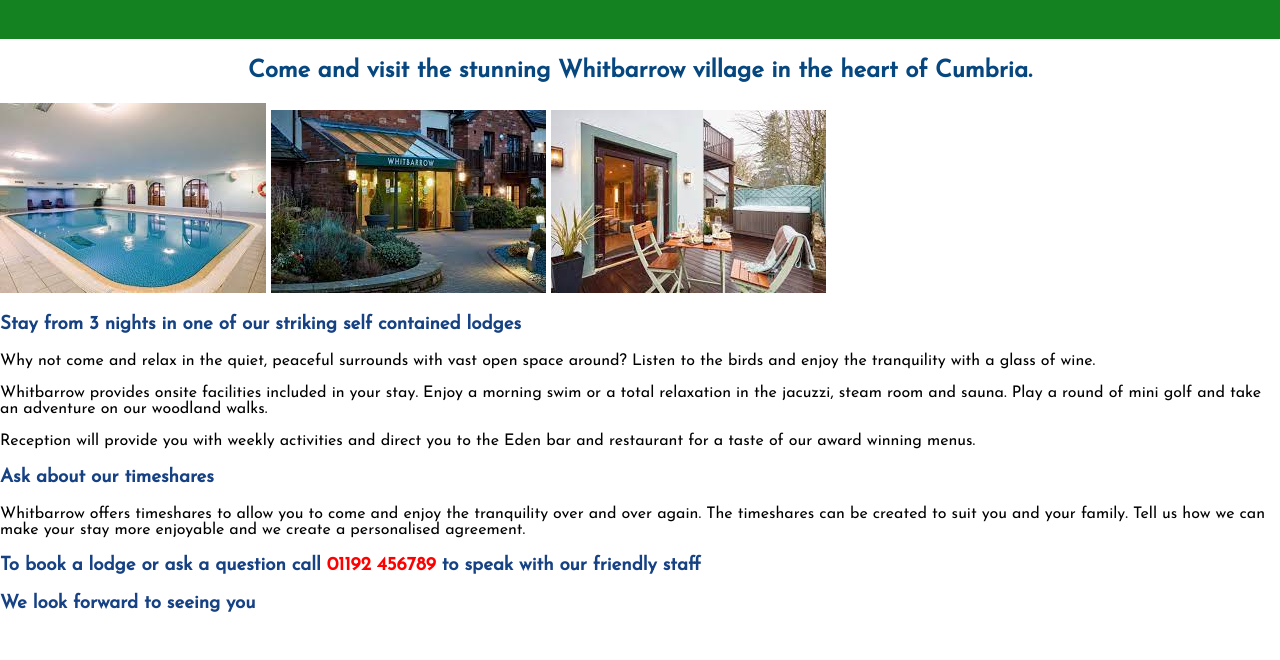
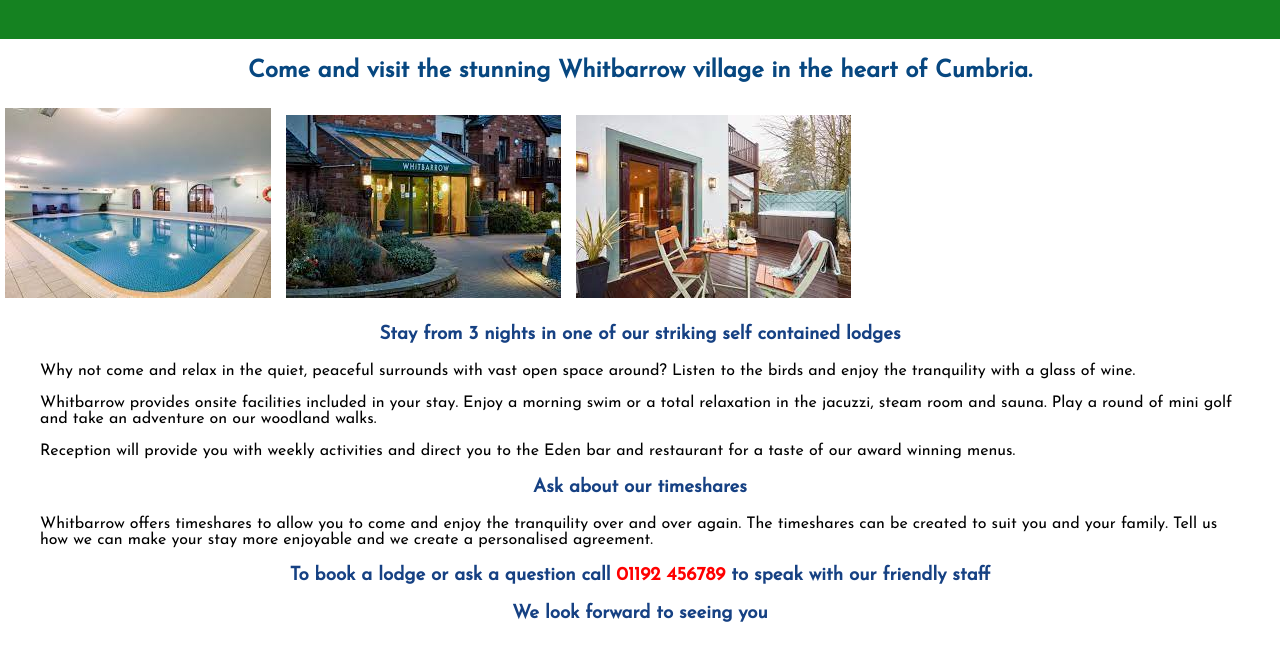
Before and after one commit to JCPeers/Practice-project, a plain HTML site: page practice.html/index.html in a window 1280 px wide. Shown: the part 76-736 px from the top of the page. Drawn offline with Linux system fonts and the light colour scheme.

Commit message:
Created divs- working on centering the images

```diff
--- a/css/practice.css
+++ b/css/practice.css
@@ -23,6 +23,22 @@ h3 {
 color: #164183;
 }
 
+.main-section {
+    margin: 0 40px;
+}
+
+.main-sections{
+    text-align: center;
+
+}
+
+.image-whitbarrow{
+   padding: 5px;
+   display: inline-block;
+
+
+}
+
 
 
 
@@ -30,3 +46,7 @@ color: #164183;
 .tele-number {
     color: red;
 }
+.footer-section {
+    margin: 0 40px;
+    text-align: center;
+}
--- a/practice.html/index.html
+++ b/practice.html/index.html
@@ -16,26 +16,31 @@
 <main>
 <h2 class="intro-para"> Come and visit the stunning Whitbarrow village in the heart of Cumbria.</h2>
  <!-- TODO: center the pictures, create space between -->
-<img src="../images-whitbarrow/swimming-pool.jpg" alt="swimming pool">
-<img src="../images-whitbarrow/whitbarrow-reception.jpg" alt="the front of Whitbarrow village reception">
-<img src="../images-whitbarrow/lodge-2.jpg" alt="an outdoor patio with garden furniture and hot tub">
-<h3> Stay from 3 nights in one of our striking self contained lodges </h3>
+<div class="images-whitbarrow">
+ <div class="image-whitbarrow"><img src="../images-whitbarrow/swimming-pool.jpg" alt="swimming pool"> </div>
+<div class="image-whitbarrow"><img src="../images-whitbarrow/whitbarrow-reception.jpg" alt="the front of Whitbarrow village reception"></div>
+<div class="image-whitbarrow"><img src="../images-whitbarrow/lodge-2.jpg" alt="an outdoor patio with garden furniture and hot tub"></div>
+</div>
+<div class="main-section">
+    <h3 class="main-sections"> Stay from 3 nights in one of our striking self contained lodges </h3>
 <p> Why not come and relax in the quiet, peaceful surrounds with vast open space around? Listen to the birds and enjoy the tranquility with a glass of wine. </p> <!--TODO: create a div, add another two pictures  -->
 <p> Whitbarrow provides onsite facilities included in your stay. Enjoy a morning swim or a total relaxation in the jacuzzi, steam room and sauna. Play a round of mini golf and take an adventure on our woodland walks. </p>
 <p> Reception will provide you with weekly activities and direct you to the Eden bar and restaurant for a taste of our award winning menus.</p>
 
-<h3> Ask about our timeshares</h3>
+<h3 class="main-sections"> Ask about our timeshares</h3>
 <p> Whitbarrow offers timeshares to allow you to come and enjoy the tranquility over and over again. The timeshares can be created to suit you and your family. Tell us how we can make your stay more enjoyable and we create a personalised agreement. </p>
 <!--TODO: need to add more information about the location, facilities things to do  -->
 <!-- add about renting and timeshares -->
 </main>
+</div>
 
 
-<footer></footer>
-
+<footer>
+<div class="footer-section">
 <h3> To book a lodge or ask a question call <span class= "tele-number">01192 456789</span> to speak with our friendly staff </h3>
 <h3> We look forward to seeing you </h3>
-
+</footer>
+</div>
 <!--  -->
     </body>
 
```
